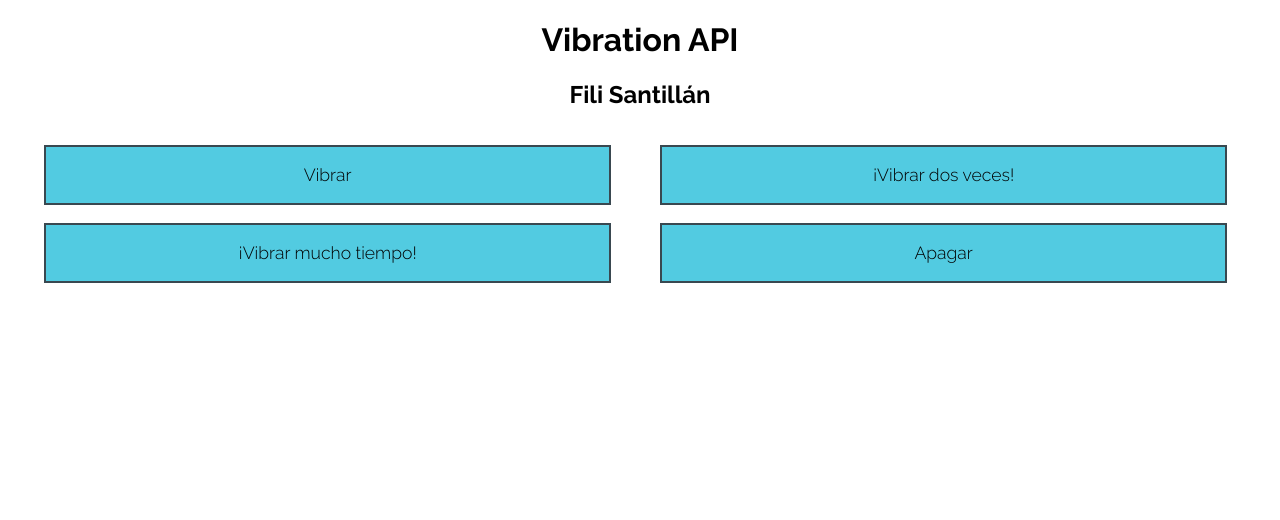
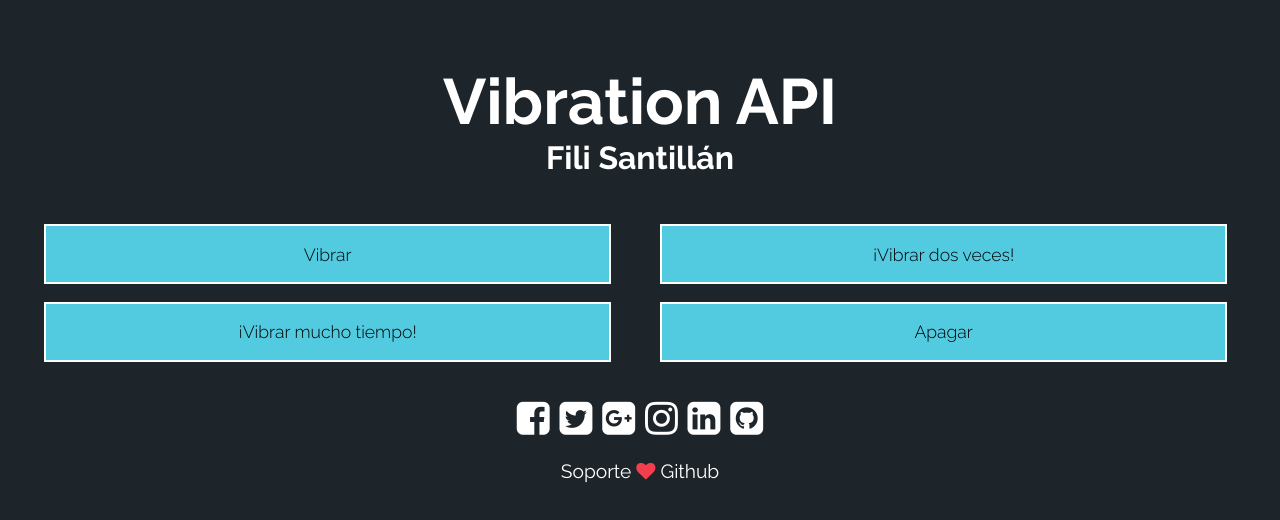
Before and after one commit to FiliSantillan/vibration-api, a plain HTML site: page index.html in a window 1280 px wide. Drawn offline with Linux system fonts and the light colour scheme.

Commit message:
Cambios de diseno

```diff
--- a/index.html
+++ b/index.html
@@ -9,12 +9,18 @@
 	<!-- GOOGLE FONT -->
 	<link href='http://fonts.googleapis.com/css?family=Raleway:400,700,300' rel='stylesheet' type='text/css'>
 
-	<!-- METAS -->
+	<!-- FONT AWESOME -->
+	<link rel="stylesheet" href="//maxcdn.bootstrapcdn.com/font-awesome/4.3.0/css/font-awesome.min.css">
+
+	<!-- META -->
 	<meta charset="utf-8">
+
+	<!-- VIEWPORT -->
 	<meta name="viewport" content="width=device-width, user-scalable=no, initial-scale=1.0, maximum-scale=1.0, minimum-scale=1.0">
 
 </head>
 <body>
+
 	<h1>Vibration API</h1>
 	<h2>Fili Santillán</h2>
 
@@ -28,6 +34,50 @@
 		<a href="#" class="btn" id="vibrar-off">Apagar</a>
 	</section>
 
+	<footer class="footer">
+
+		<!-- ICONS SOCIAL -->
+		<div class="social">
+			<!-- ICON FACEBOOK -->
+			<a href="https://www.facebook.com/FiliSantillanMX" target="blank" class="icon">
+				<i class="fa fa-facebook-square"></i>
+			</a>
+
+			<!-- ICON TWITTER -->
+			<a href="https://twitter.com/FiliMX" target="blank" class="icon">
+				<i class="fa fa-twitter-square"></i>
+			</a>
+
+			<!-- ICON GOOGLE PLUS -->
+			<a href="https://plus.google.com/+FiliMart%C3%ADnezZ" target="blank" class="icon">
+				<i class="fa fa-google-plus-square"></i>
+			</a>
+
+			<!-- ICON INSTAGRAM -->
+			<a href="https://instagram.com/filimx/" target="blank" class="icon">
+				<i class="fa fa-instagram"></i>
+			</a>
+
+			<!-- ICON LINKEDIN -->
+			<a href="http://mx.linkedin.com/in/filisantillan" target="blank" class="icon">
+				<i class="fa fa-linkedin-square"></i>
+			</a>
+
+			<!-- ICON GITHUB -->
+			<a href="https://github.com/FiliMX" target="blank" class="icon">
+				<i class="fa fa-github-square"></i>
+			</a>
+		</div>
+
+		<!-- INFO -->
+		<div class="info">
+			<a href="">Soporte</a>
+			<i class="fa fa-heart" class="heart"></i>
+			<a href="">Github</a>
+		</div>
+	</footer>
+
+	<!-- SCRIPT -->
 	<script src="vibrar.js"></script>
 </body>
 </html>
--- a/styles.css
+++ b/styles.css
@@ -1,6 +1,23 @@
 body{
 	text-align: center;
 	font-family: 'Raleway', sans-serif;
+	background: #1E252A;
+	color: white;
+}
+
+a{
+	color: white;
+	text-decoration: none;
+}
+
+h1{
+	font-size: 3em;
+	margin: 1em 0 0 0;
+}
+
+h2{
+	font-size: 2em;
+	margin: 0 0 1em 0;
 }
 
 .buttons{
@@ -12,7 +29,7 @@ body{
 
 .btn{
 	background: #52CBE1;
-	border: 2px solid #394850;
+	border: 2px solid white;
 	padding: 1em 2em;
 	font-size: 1.1em;
 	margin: 0 0 0.5em 0;
@@ -27,7 +44,27 @@ body{
 	transform: scale(1.1);
 }
 
+.footer{
+	font-size: 1.2em;
+	color: #F43E4D;
+}
+
+.social .icon{
+	font-size: 2em;
+}
+
+.info{
+	margin: 1em 0 0 0;
+}
+
+
 @media all and (min-width: 769px){
+
+	h1{
+		font-size: 4em;
+		margin: 1em 0 0 0;
+	}
+
 	.btn{
 		width: 40%;
 		margin: 0 0.5em 1em 0;
```
